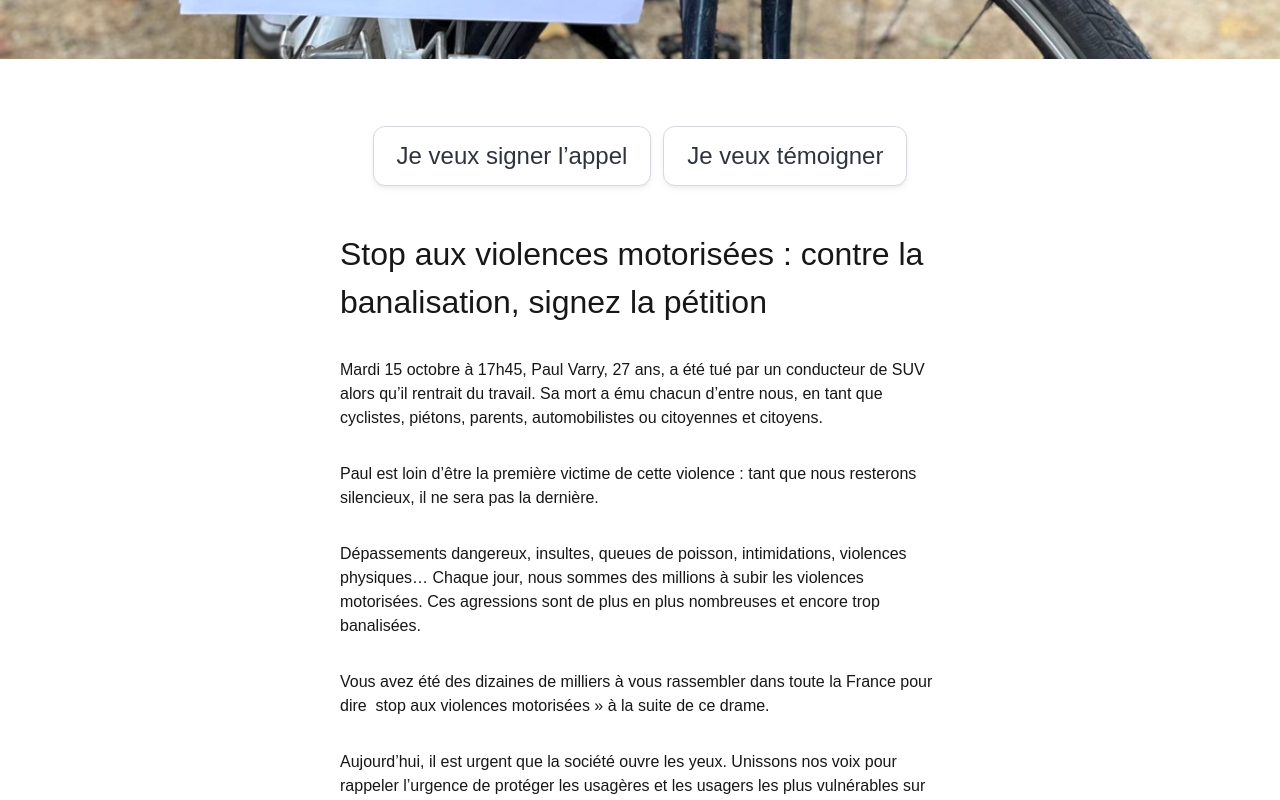
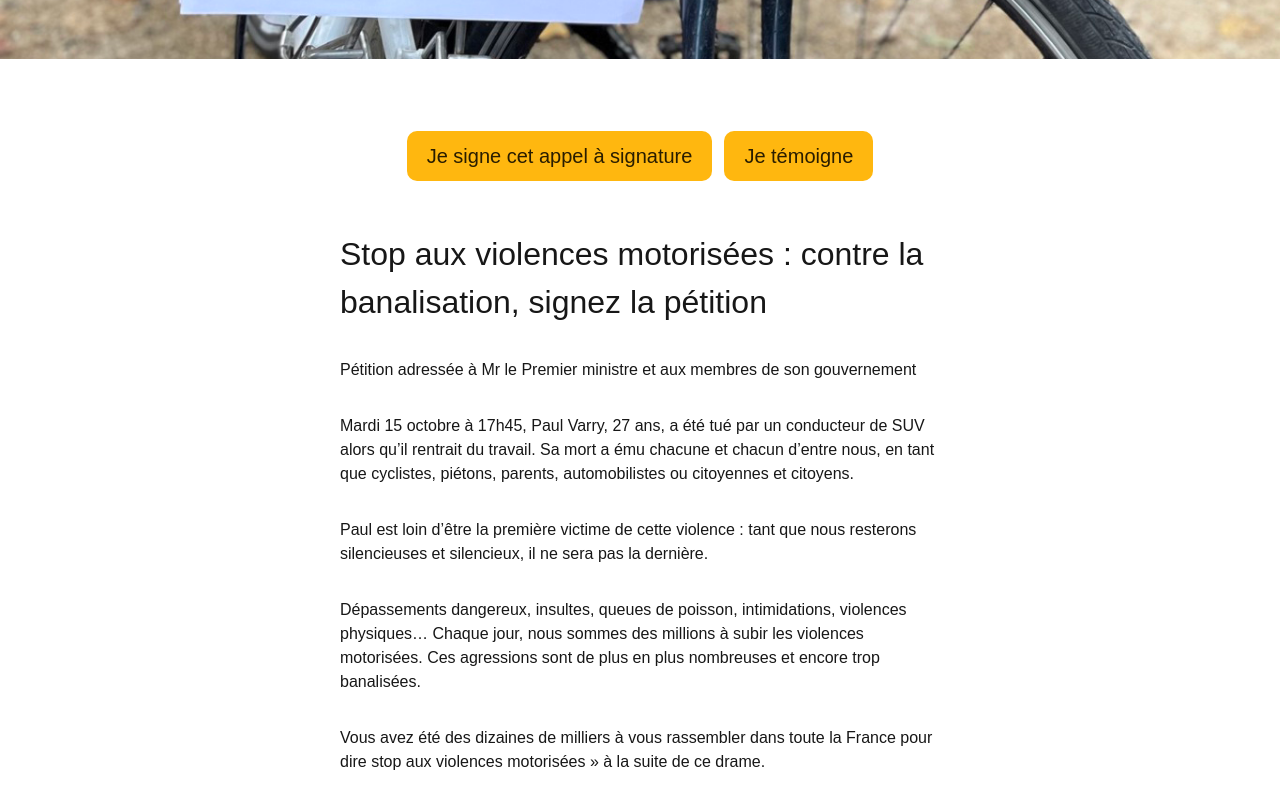
Before and after one commit to StopViolenceMotorisee/demo, a Next.js app: page / in a window 1280 px wide. Shown: the part 800-1600 px from the top of the page. Built offline with nearby package versions, Linux system fonts and the light colour scheme.

Commit message:
Corrige les typos et les formulaires Brevo

```diff
--- a/pages/english.js
+++ b/pages/english.js
@@ -18,9 +18,10 @@ export default function Home() {
 
       <div className={`${styles.page}`}>
         <main className={styles.main}>
-          <h1>
+          <h1 className="is-size-3">
             Stop road violence by signing the petition against its normalisation
           </h1>
+          <p>Petition adressed to the Prime Minister and his government</p>
           <p>
             On the 15th of October at 5:45 p.m. Paul Varry, 27 years old, was
             killed by an SUV driver on his commute home from work in central
@@ -103,7 +104,7 @@ export default function Home() {
           <iframe
             width="600"
             height="845"
-            src="https://b6623b61.sibforms.com/serve/MUIFAD50yOvyKbcx_MjJcI3nyzFSpEVM7g0SOZF74KH7_-wrWLIz8Ijjn-7djqfC5jonIeyMN3FNre__1fnPyO5JpfvdxeNjRRt2yT10mU-QnF4ryun6r-pSYMwb5Tb40FFu3WhyVoVFDWlA8Xy08e0xzYSz8DJVrW8bbUpIeKctAJDm9jN8HDhQY_T6XhMU6HmSsll6oxHRoGEn"
+            src="https://b6623b61.sibforms.com/serve/MUIFANF-_pKOZ7tDX-g2lJk58enUcPvwcLvnrQmvb5TX3aq3dO2YiIT58pdGezK4I6o5QDoLQWYnXAnOeaLd_6qqZBXoxVzkyFwnN5iZ5PER4YOdzIDdGGRcFc5724QuKlhCrAwSwbehOWi2wdhzaanCmNx7N-PwjvVBQZS8eQT1cyTyMLNqB_EtOAUYTDTq8QewC9zWD7N8SLGd"
             frameBorder="0"
             scrolling="auto"
             allowFullScreen
--- a/pages/index.js
+++ b/pages/index.js
@@ -27,11 +27,19 @@ export default function Home() {
 
       <div className={`${styles.page}`}>
         <div className="buttons">
-          <Link className="button is-large" href="#signez" scroll={false}>
-            Je veux signer l’appel
+          <Link
+            className="button is-medium is-warning"
+            href="#signez"
+            scroll={false}
+          >
+            Je signe cet appel à signature
           </Link>
-          <Link className="button is-large" href="#temoignez" scroll={false}>
-            Je veux témoigner
+          <Link
+            className="button is-medium is-warning"
+            href="#temoignez"
+            scroll={false}
+          >
+            Je témoigne
           </Link>
         </div>
         <main className={styles.main}>
@@ -39,15 +47,22 @@ export default function Home() {
             Stop aux violences motorisées : contre la banalisation, signez la
             pétition
           </h1>
+
+          <p>
+            Pétition adressée à Mr le Premier ministre et aux membres de son
+            gouvernement
+          </p>
+
           <p>
             Mardi 15 octobre à 17h45, Paul Varry, 27 ans, a été tué par un
             conducteur de SUV alors qu’il rentrait du travail. Sa mort a ému
-            chacun d’entre nous, en tant que cyclistes, piétons, parents,
-            automobilistes ou citoyennes et citoyens.
+            chacune et chacun d’entre nous, en tant que cyclistes, piétons,
+            parents, automobilistes ou citoyennes et citoyens.
           </p>
           <p>
             Paul est loin d’être la première victime de cette violence : tant
-            que nous resterons silencieux, il ne sera pas la dernière.
+            que nous resterons silencieuses et silencieux, il ne sera pas la
+            dernière.
           </p>
           <p>
             Dépassements dangereux, insultes, queues de poisson, intimidations,
@@ -57,8 +72,8 @@ export default function Home() {
           </p>
           <p>
             Vous avez été des dizaines de milliers à vous rassembler dans toute
-            la France pour dire  stop aux violences motorisées » à la suite de
-            ce drame.
+            la France pour dire stop aux violences motorisées » à la suite de ce
+            drame.
           </p>
           <p>
             Aujourd’hui, il est urgent que la société ouvre les yeux. Unissons
@@ -125,7 +140,7 @@ export default function Home() {
           <iframe
             width="600"
             height="845"
-            src="https://b6623b61.sibforms.com/serve/MUIFAD50yOvyKbcx_MjJcI3nyzFSpEVM7g0SOZF74KH7_-wrWLIz8Ijjn-7djqfC5jonIeyMN3FNre__1fnPyO5JpfvdxeNjRRt2yT10mU-QnF4ryun6r-pSYMwb5Tb40FFu3WhyVoVFDWlA8Xy08e0xzYSz8DJVrW8bbUpIeKctAJDm9jN8HDhQY_T6XhMU6HmSsll6oxHRoGEn"
+            src="https://b6623b61.sibforms.com/serve/MUIFAJmosgpsL9TSD93TAAk8YLho3R6_eJlQOqzLKVd7U85a_YKasCJN6BaMz07W_TZ1gD9M8JorL8P_0HMjIEsXHwL5Rm-5u2BzV2w0t3keQqsEYQyX41a4vids3DXwAGV-Q4PlGu_GGuZu5i31SySfbPKMFYsiamtNm3mZ3GAzht4MgRxHZTcEQYKV-6268JsX95mvNKQD8Lri"
             frameBorder="0"
             scrolling="auto"
             allowFullScreen
```
